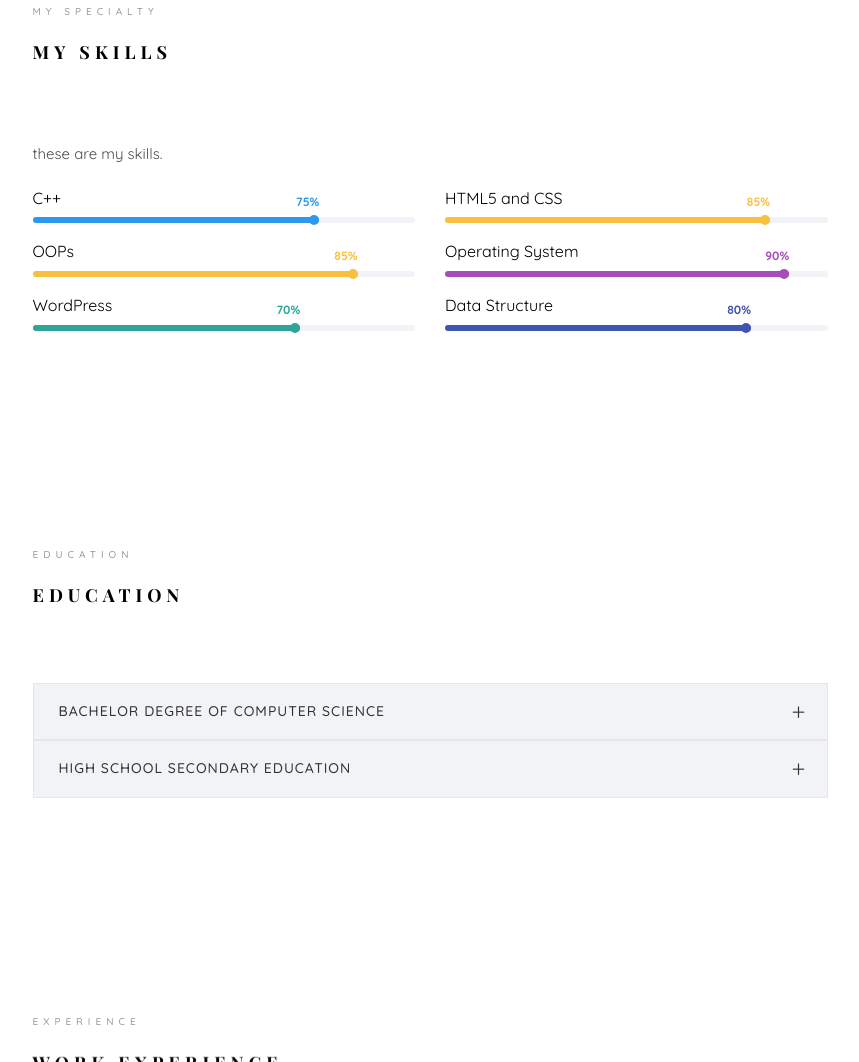
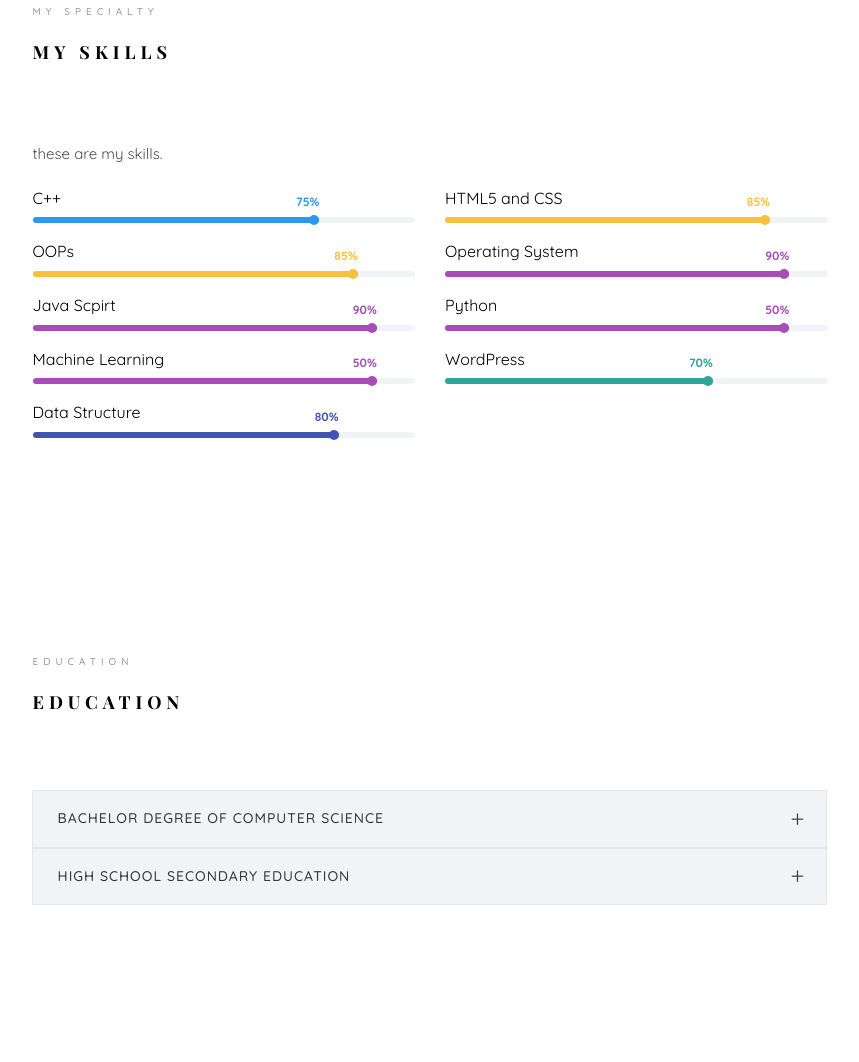
Before and after one commit to sapan741/sapan741.github.io, a plain HTML site: page index.html in a window 1280 px wide. Shown: the part 1738-2800 px from the top of the page, without its empty margins (360-1219 px from the left). Drawn offline with nearby package versions, Linux system fonts and the light colour scheme; files whose address does not match are found by name; a web font is replaced by a local one.

Commit message:
Update index.html
java script and python added

```diff
--- a/index.html
+++ b/index.html
@@ -221,6 +221,39 @@
 								 	<div class="progress-bar color-4" role="progressbar" aria-valuenow="90"
 								  	aria-valuemin="0" aria-valuemax="100" style="width:90%">
 								    <span>90%</span>
+								  	</div>
+								</div>
+							</div>
+						</div>
+						<div class="col-md-6 animate-box" data-animate-effect="fadeInRight">
+							<div class="progress-wrap">
+								<h3> Java Scpirt</h3>
+								<div class="progress">
+								 	<div class="progress-bar color-4" role="progressbar" aria-valuenow="90"
+								  	aria-valuemin="0" aria-valuemax="100" style="width:90%">
+								    <span>90%</span>
+								  	</div>
+								</div>
+							</div>
+						</div>
+						<div class="col-md-6 animate-box" data-animate-effect="fadeInRight">
+							<div class="progress-wrap">
+								<h3> Python</h3>
+								<div class="progress">
+								 	<div class="progress-bar color-4" role="progressbar" aria-valuenow="90"
+								  	aria-valuemin="0" aria-valuemax="100" style="width:90%">
+								    <span>50%</span>
+								  	</div>
+								</div>
+							</div>
+						</div>
+						<div class="col-md-6 animate-box" data-animate-effect="fadeInRight">
+							<div class="progress-wrap">
+								<h3> Machine Learning</h3>
+								<div class="progress">
+								 	<div class="progress-bar color-4" role="progressbar" aria-valuenow="90"
+								  	aria-valuemin="0" aria-valuemax="100" style="width:90%">
+								    <span>50%</span>
 								  	</div>
 								</div>
 							</div>
```
